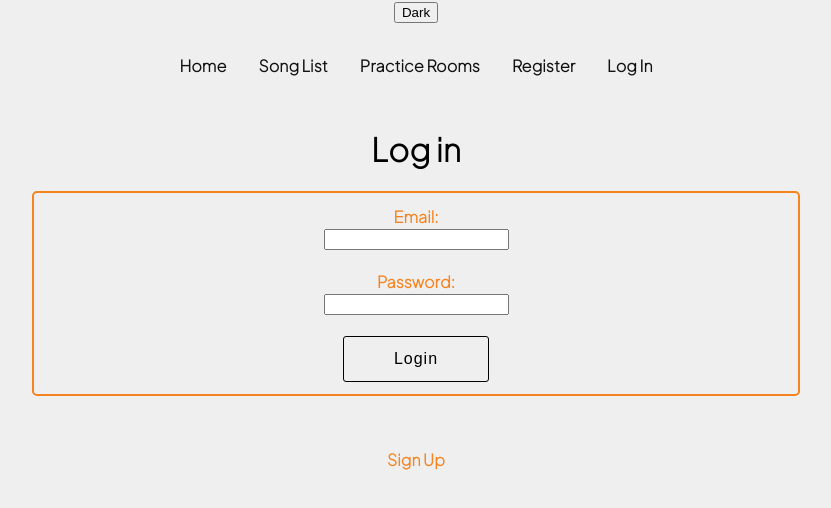
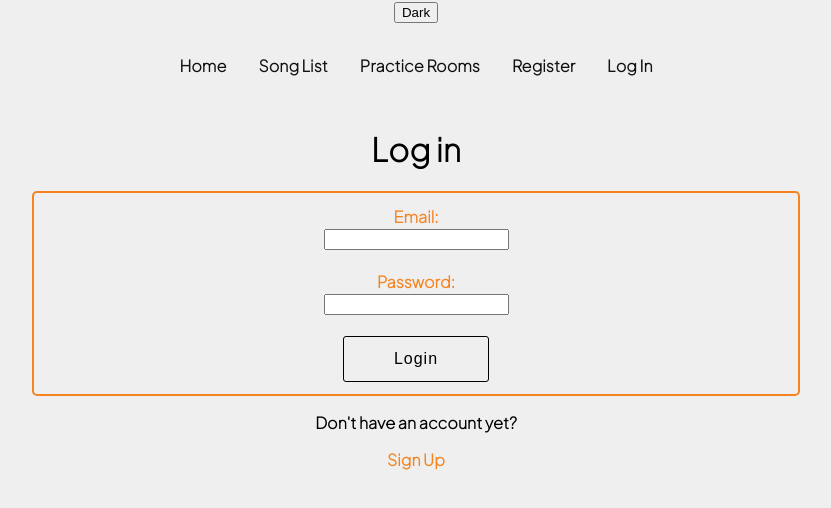
Before and after one commit to Bitchachos/master-melody-client, a React (Create React App) app: page /login in a window 1280 px wide. Shown: the top 508 px of the page, without its empty margins (224-1055 px from the left). Built offline with nearby package versions, Linux system fonts and the light colour scheme; no server answers.

Commit message:
change font color on login and register pages for dark mode

```diff
--- a/src/index.css
+++ b/src/index.css
@@ -17,14 +17,21 @@ code {
   background-color: rgb(239, 239, 239);
 }
 
+.light h1, h2 {
+  color: black;
+}
+
 .dark {
   background-color: #18191a;
 }
 
-.dark h1, h2, p {
+.dark h1, h2 {
   color: rgb(239, 239, 239);
 }
 
+.dark .dark-pars {
+  color: rgb(239, 239, 239)
+}
 
 .Navbar.light {
   background-color: rgb(239, 239, 239);
@@ -43,6 +50,6 @@ code {
   background-color: #252526;
 }
 
-.Navbar.dark h1 {
+/* .Navbar.dark h1 {
   color: rgb(239, 239, 239);
-}
+} */
--- a/src/pages/LoginPage.js
+++ b/src/pages/LoginPage.js
@@ -72,7 +72,7 @@ function LoginPage(props) {
 
             {errorMessage && <div className="zoom-in-zoom-out">{errorMessage}</div>}
 
-            <p><b>Don't have an account yet?</b></p>
+            <p className="dark-pars"><b>Don't have an account yet?</b></p>
             <Link className="loginLink" to={"/signup"}>Sign Up</Link>
 
         </div>
--- a/src/pages/RegisterPage.js
+++ b/src/pages/RegisterPage.js
@@ -62,7 +62,7 @@ function RegisterPage(props) {
 
             {errorMessage && <div className="zoom-in-zoom-out">{errorMessage}</div>}
 
-            <p><b>Already have an account?</b></p>
+            <p className="dark-pars"><b>Already have an account?</b></p>
             <Link className="loginLink" to={"/login"}><b>Log In</b></Link>
         </div>
     )
```
